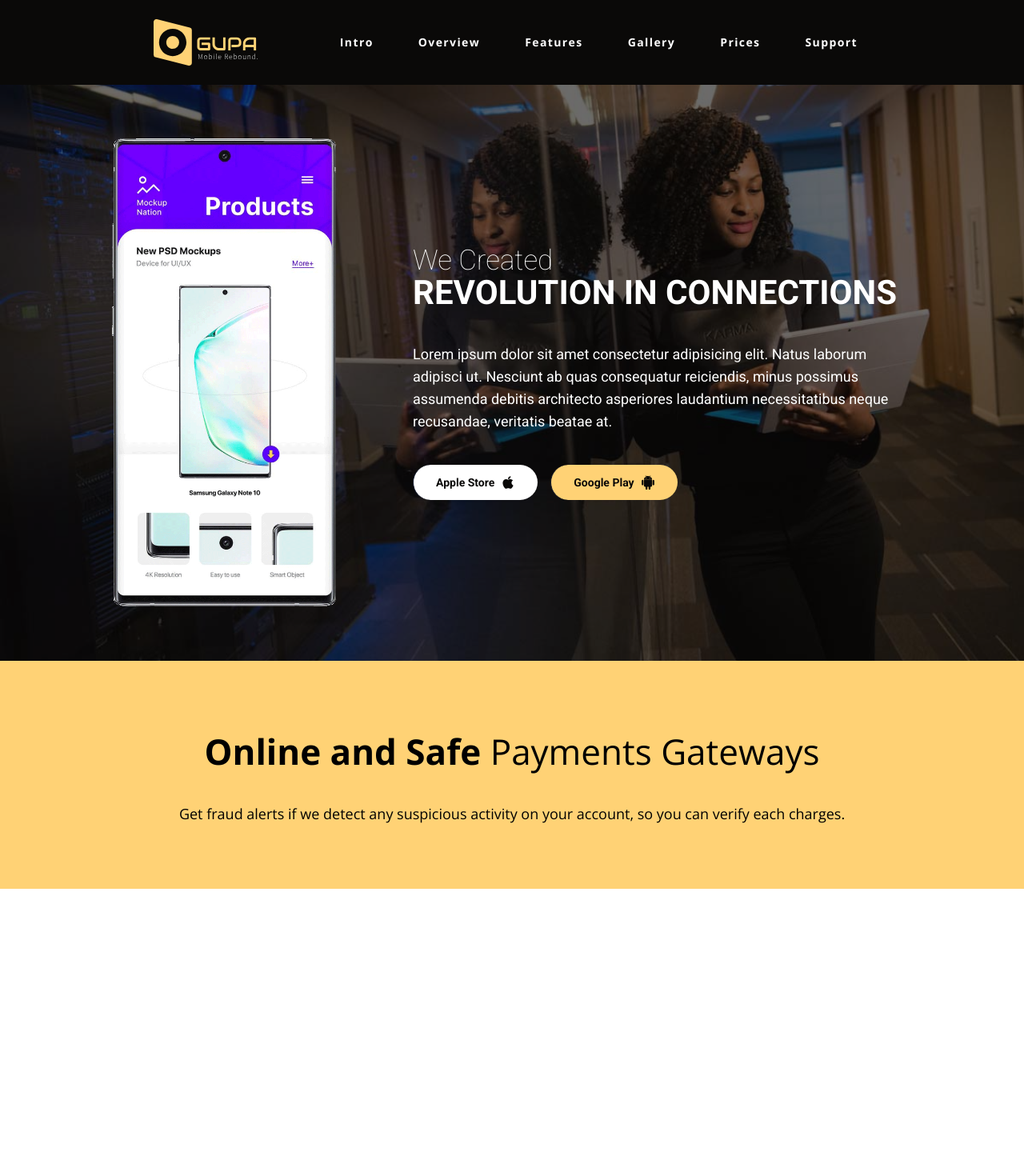
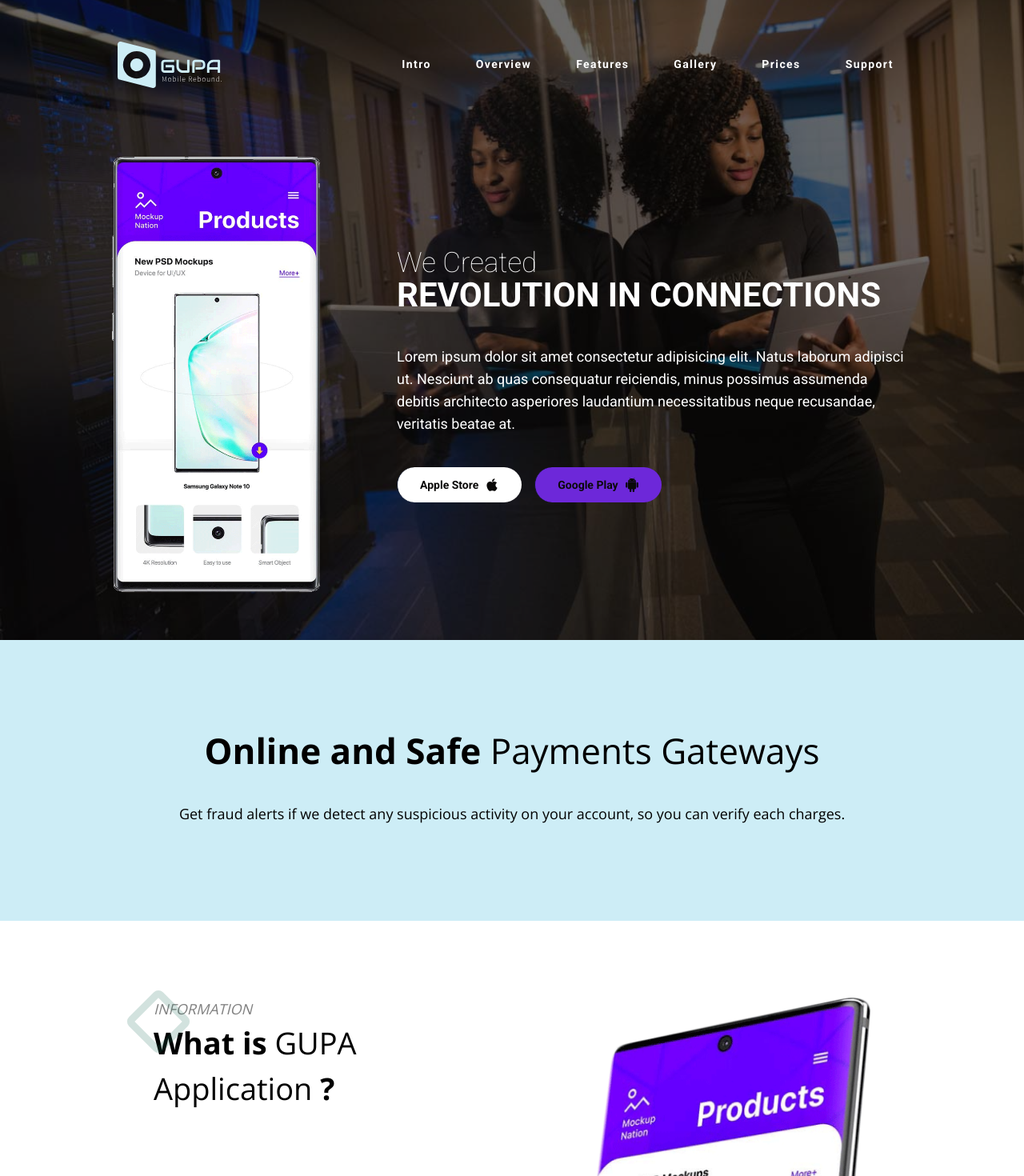
Before and after one commit to Victor-Umeh/gApp, a Next.js app: page / in a window 1280 px wide. Shown: the top 1470 px of the page at 80% size. Before the commit the page ends 1111 px from the top, so only its background shows below. Built offline with nearby package versions, Linux system fonts and the light colour scheme.

Commit message:
overview: article component

```diff
--- a/src/app/page.tsx
+++ b/src/app/page.tsx
@@ -9,17 +9,16 @@ import {
   Banner,
 } from "@/components";
 import MobileNav from "@/components/ui/mobileNav";
-import NavBar from "@/components/ui/navBar";
 
 export default function Home() {
   return (
     <>
-      <NavBar />
       <main className="">
         <IntroSection />
         <Banner />
+        <OverviewSection />
 
-        <MobileNav />
+        {/* <MobileNav /> */}
       </main>
       {/* <Footer /> */}
     </>
--- a/src/components/banner.tsx
+++ b/src/components/banner.tsx
@@ -2,9 +2,9 @@ import React from "react";
 
 const Banner = () => {
   return (
-    <section className="py-[80px] text-center bg-primary">
+    <section className="text-center py-[120px] bg-primary">
       <article className="px-12">
-        <h3 className="text-[44px] font-bold mb-8">
+        <h3 className="text-3xl md:text-[44px] font-bold mb-12">
           Online and Safe <span className="font-[100]">Payments Gateways</span>
         </h3>
         <p className="md:text-[18px]">
--- a/src/components/intro.tsx
+++ b/src/components/intro.tsx
@@ -1,15 +1,17 @@
 import Image from "next/image";
 import mobile from "../../public/mobile.png";
 import { Apple, AndriodIco } from "@/icons";
+import NavBar from "@/components/ui/navBar";
 
 const IntroSection = () => {
   return (
-    <header className="bg-hero bg-cover bg-no-repeat bg-right min-h-[90vh] relative flex items-end justify-center mt-[6rem] md:mt-[6.6rem] md:items-center font-roboto">
+    <header className="relative flex items-end justify-center min-h-screen bg-center bg-no-repeat bg-cover bg-hero lg:bg-right md:items-center font-roboto">
+      <NavBar />
       <div className="absolute w-full h-full opacity-60 bg-secondary" />
 
-      <section className="flex flex-col justify-center items-center md:flex-row relative w-[80%] max-w-[1000px] gap-[3rem] md:gap-[6rem]">
+      <section className="flex flex-col justify-center items-center md:flex-row relative md:w-[80%] max-w-[1000px] gap-[3rem] md:gap-[6rem] mt-[8rem] md:mt-[8.5rem]">
         <div className="flex flex-col gap-10 text-white md:order-last">
-          <h1 className="text-[35px] text-center md:text-left leading-10">
+          <h1 className="text-[35px] text-center md:text-left leading-8 md:leading-10">
             <span className=" font-[100]">We Created</span> <br />
             <span className="text-[24px] md:text-[42px] font-bold uppercase">
               Revolution In Connections
@@ -32,7 +34,7 @@ const IntroSection = () => {
             </a>
             <a
               href={"/store"}
-              className="py-3 px-7 text-sm  gap-2 font-bold w-[max-content] bg-primary flex items-center justify-center text-main border-l border-slate-900 rounded-full hover:bg-secondary hover:text-white transition-all duration-300"
+              className="py-3 px-7 text-sm  gap-2 font-bold w-[max-content] bg-violet-700 flex items-center justify-center text-main border-l border-slate-900 rounded-full hover:bg-secondary hover:text-white transition-all duration-300"
             >
               Google Play
               <AndriodIco className="text-lg" />
@@ -42,7 +44,7 @@ const IntroSection = () => {
         <Image
           alt="company mobile picture"
           src={mobile}
-          className="block max-w-[280px] w-[100%]"
+          className="block max-w-[260px] w-[50%]"
         />
       </section>
     </header>
--- a/src/components/overview.tsx
+++ b/src/components/overview.tsx
@@ -1,7 +1,85 @@
-import React from "react";
+// import React from "react";
+import Image from "next/image";
+import mobileTop from "../../public/mobile-top.png";
+import mobileBottom from "../../public/mobile-bottom.png";
+type IArticleProps = {
+  children: React.ReactNode;
+  tag: string;
+  headerBold: string;
+  headerLight: string;
+  paragraph: string;
+};
+
+const ImageWrapper = ({ src, alt }: { src: any; alt: string }) => (
+  <div className="w-full max-w-[400px]">
+    <Image src={src} alt={alt} className="w-full" />
+  </div>
+);
+
+const Article = ({
+  children,
+  tag,
+  headerBold,
+  headerLight,
+  paragraph,
+}: IArticleProps) => (
+  <article className="flex flex-col gap-[5rem] text-center md:text-left md:max-w-[50%]">
+    <div className="relative ">
+      <span
+        aria-label="graphics pattern label"
+        className="absolute top-0 left-0 md:-left-6 border-[9px] border-[#1b6e5632] w-[60px] h-[60px] rounded-lg rotate-45"
+      />
+      <span
+        className="text-[#808080] text-lg font-[200] italic"
+        role="paragraph"
+        aria-label="article tag"
+      >
+        {tag}
+      </span>
+      <h3 className="text-[38px] font-bold">
+        {headerBold}
+        <span className="font-[200]"> {headerLight}</span> ?
+      </h3>
+    </div>
+    <p className="text-[18px]">{paragraph}</p>
+    {children}
+  </article>
+);
 
 const OverviewSection = () => {
-  return <div>overview</div>;
+  return (
+    <section className="py-[6rem] px-[3rem] md:px-[12rem] divide-y-[2.5px] divide-gray-400">
+      {/* section 1 */}
+      <section className="flex flex-col md:flex-row justify-center gap-[5rem]">
+        <Article
+          headerBold="What is"
+          headerLight="GUPA Application"
+          tag="INFORMATION"
+          paragraph="Track recent charges and payments with a timeline of your activity.
+        Check your spending power to find out if your charges will be
+        approved, so you can make purchases with confidence. Before you
+        arrive, check in from the train, plane, or road. As you depart,
+        leave your key and hit the road."
+          children={
+            <div className="flex flex-col md:flex-row">
+              <p className="text-8xl font-[200]">
+                89{" "}
+                <span className="text-[24px] text-gray-400">Top Reviews</span>
+              </p>
+              <p className="text-8xl font-[200]">
+                57
+                <span className="text-[24px] text-gray-400">User Ratings</span>
+              </p>
+            </div>
+          }
+        />
+        <ImageWrapper src={mobileTop} alt="top half of smart phone" />
+      </section>
+
+      {/* section 2 */}
+      <section>Sect 2</section>
+    </section>
+  );
 };
 
 export default OverviewSection;
--- a/src/components/ui/navBar.tsx
+++ b/src/components/ui/navBar.tsx
@@ -5,7 +5,8 @@ const links = ["intro", "overview", "features", "gallery", "prices", "support"];
 
 const NavBar = () => {
   return (
-    <nav className="flex items-center justify-between p-6 md:px-[12rem] bg-secondary fixed w-full top-0 z-10">
+    <nav className="fixed z-10 w-full p-6 top-7 bg-secondary md:bg-secondary/0">
+      <div className="md:w-[80%] flex items-center justify-between mx-auto">
         {/* logo */}
         <Image
           src={"/logo.svg"}
@@ -14,7 +15,6 @@ const NavBar = () => {
           alt="company logo"
           className="md:w-[130px]"
         />
-
         {/* nav-links */}
         <ul className="hidden md:flex md:flex-1 md:justify-end md:gap-6 font-semibold text-[14px] text-white capitalize tracking-widest">
           {links.map((link) => (
@@ -26,12 +26,12 @@ const NavBar = () => {
             </li>
           ))}
         </ul>
-
         {/* hamburger */}
         <button className="p-3 rounded-full bg-primary md:hidden">
           <Hamburger className="text-2xl text-main" />
         </button>
         {/* nav-menu */}
+      </div>
     </nav>
   );
 };
--- a/tailwind.config.ts
+++ b/tailwind.config.ts
@@ -9,7 +9,7 @@ const config: Config = {
   theme: {
     extend: {
       backgroundColor: {
-        primary: "#ffd275",
+        primary: "#cdedf6",
         secondary: "#0a0908",
       },
       backgroundImage: {
```
Also changed, not shown: public/logo.svg, src/app/icon.svg. Lines whose indentation alone changed are shown as unchanged.
